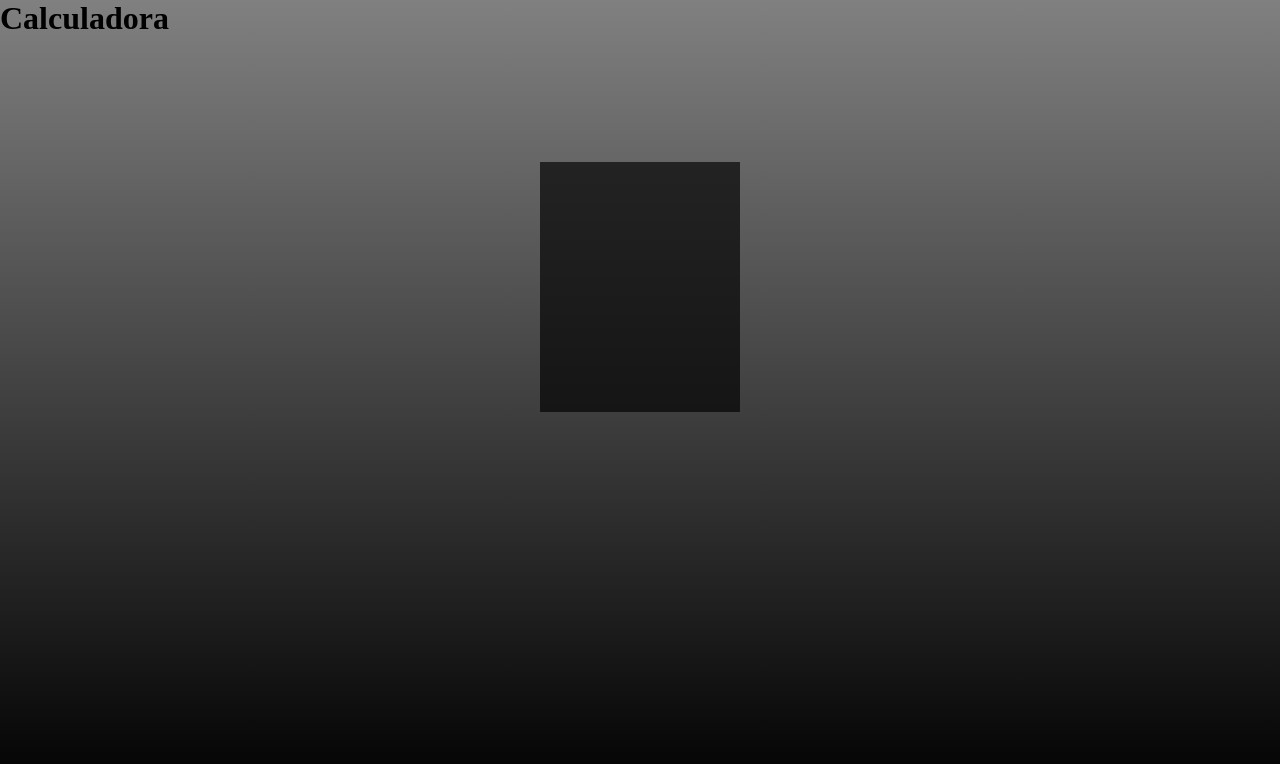
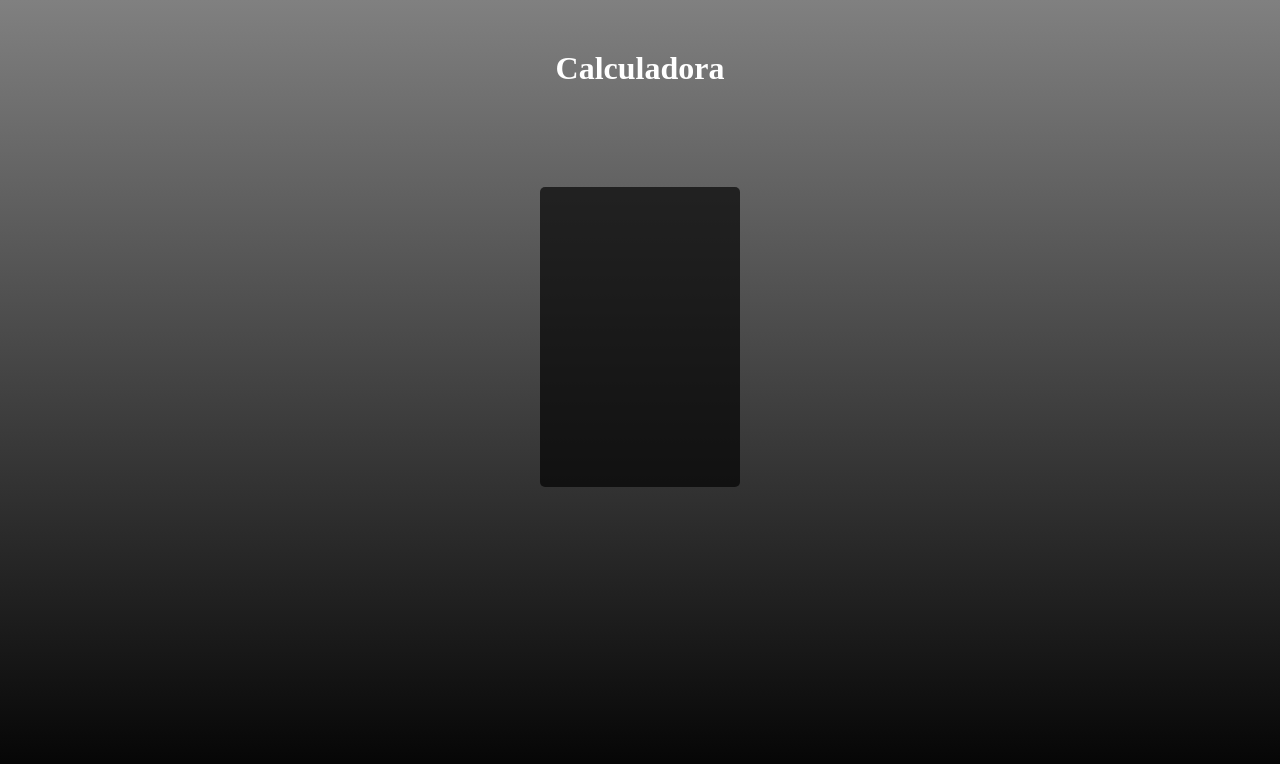
Before and after one commit to RusthenRonald/Calculadora, a plain HTML site: page index.html in a window 1280 px wide. Drawn offline with Linux system fonts and the light colour scheme.

Commit message:
centralizei h1 e botei padding top

```diff
--- a/style.css
+++ b/style.css
@@ -7,6 +7,14 @@ body{
     height: 100vh;
     background:linear-gradient(to top,black,gray) ;
 }
+header{
+    display: flex;
+    justify-content: center;
+    padding-top: 50px;
+}
+header h1{
+    color: white;
+}
 main{
     height: 500px;
     display: flex;
@@ -14,7 +22,8 @@ main{
     align-items: center;
 }
 #cal{
-    height: 250px;
+    height: 300px;
     width: 200px;
     background-color: rgba(0, 0, 0, 0.658);
+    border-radius: 5px;
 }
```
